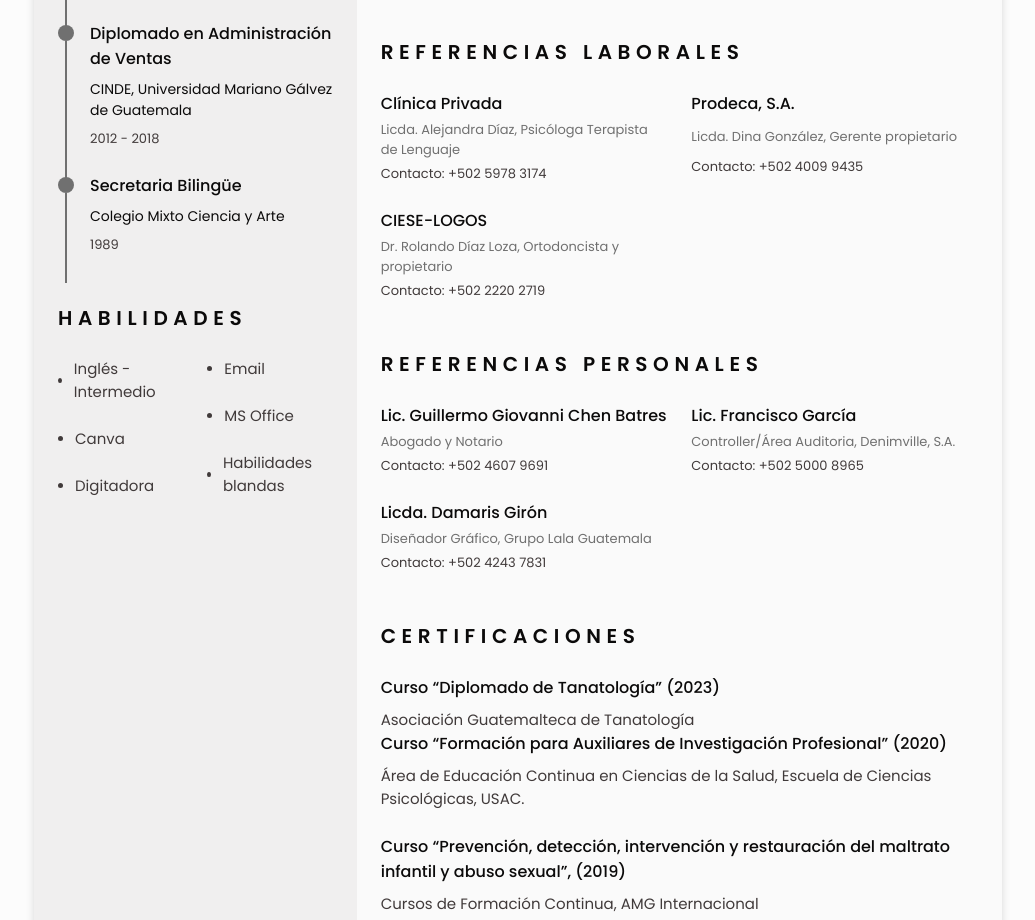
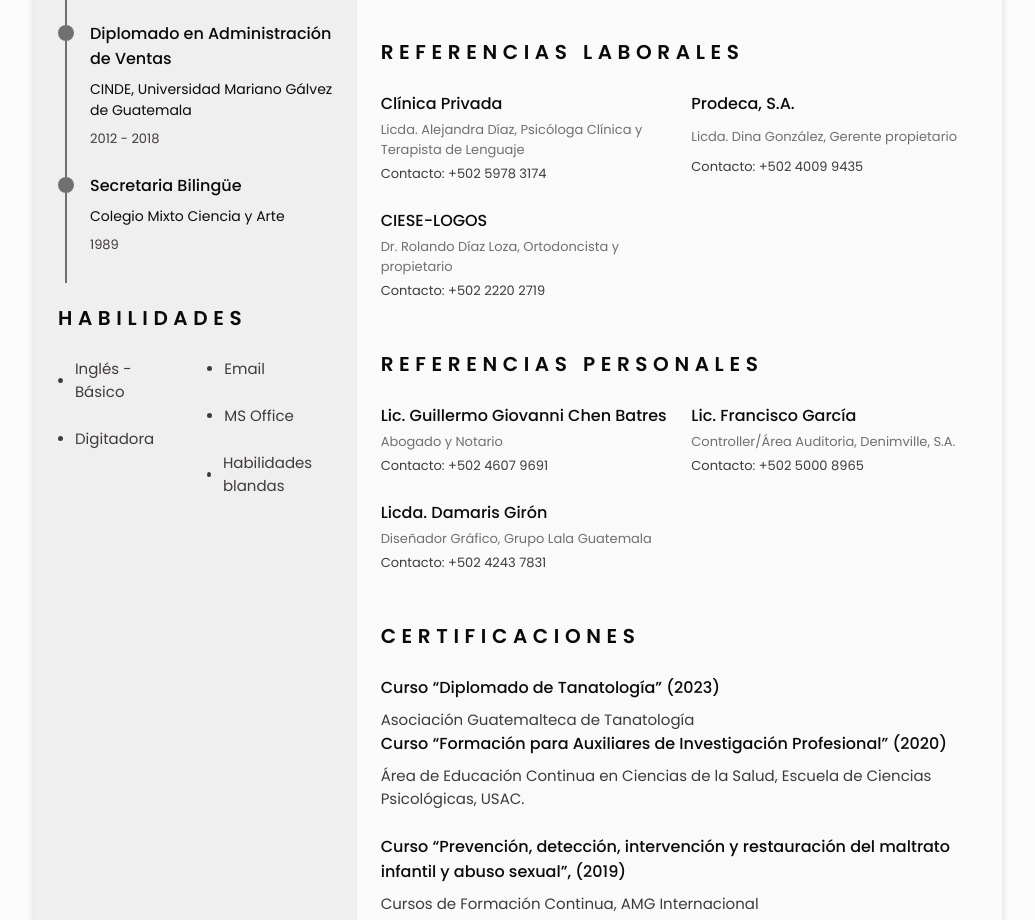
Before and after one commit to oscarleonapp/CV-Elena, a plain HTML site: page index.html in a window 1280 px wide. Shown: the part 1011-1931 px from the top of the page, without its empty margins (122-1157 px from the left). Drawn offline with nearby package versions, Linux system fonts and the light colour scheme.

Commit message:
modificacion

```diff
--- a/index.html
+++ b/index.html
@@ -257,12 +257,12 @@
                     <div class="skills_content bd-grid">
                         <ul class="skills_data">
                             <li class="skills_name">
-                                <span class="skills_circle"></span>Inglés - Intermedio
+                                <span class="skills_circle"></span>Inglés - Básico
                             </li>
 
-                            <li class="skills_name">
+                            <!-- <li class="skills_name">
                                 <span class="skills_circle"></span>Canva
-                            </li>
+                            </li> -->
 
                             <li class="skills_name">
                                 <span class="skills_circle"></span>Digitadora
@@ -467,7 +467,7 @@
                     <div class="references_container bd-grid">
                         <div class="references_content bd-grid">
                             <h3 class="references_title">Clínica Privada</h3>
-                            <span class="references_subtitle">Licda. Alejandra Díaz, Psicóloga Terapista de Lenguaje</span>
+                            <span class="references_subtitle">Licda. Alejandra Díaz, Psicóloga Clínica y Terapista de Lenguaje</span>
                             <ul class="references_contact">
                                 <li>Contacto: +502 5978 3174</li>
                                 <!-- <li>email: ejemplo</li> -->
```
